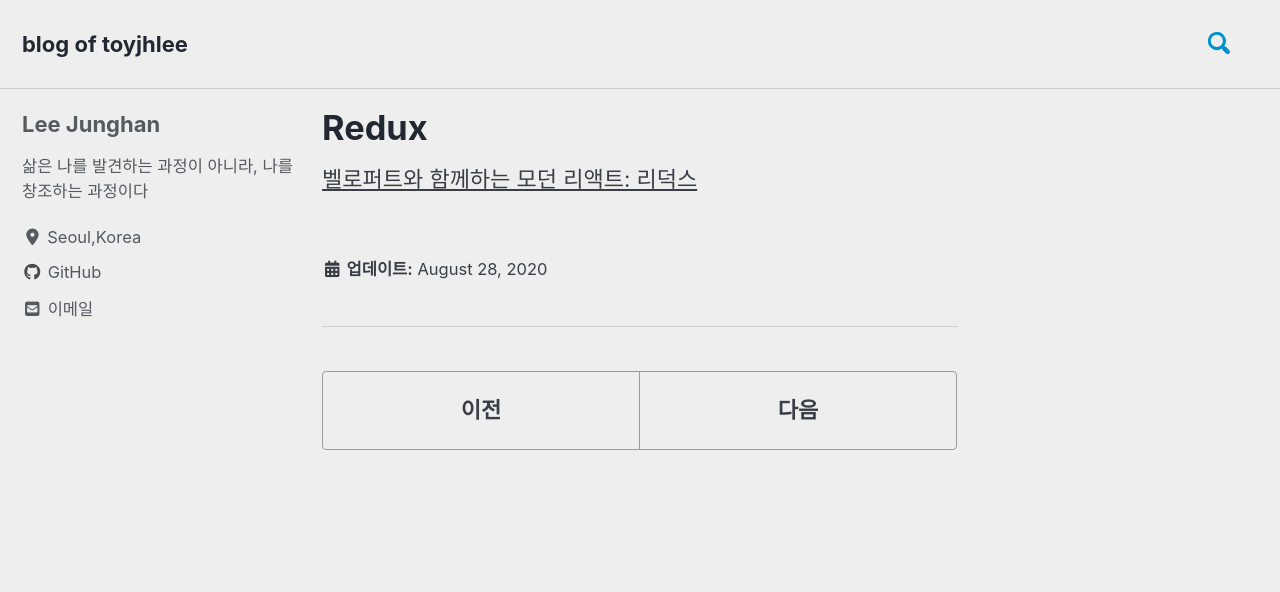
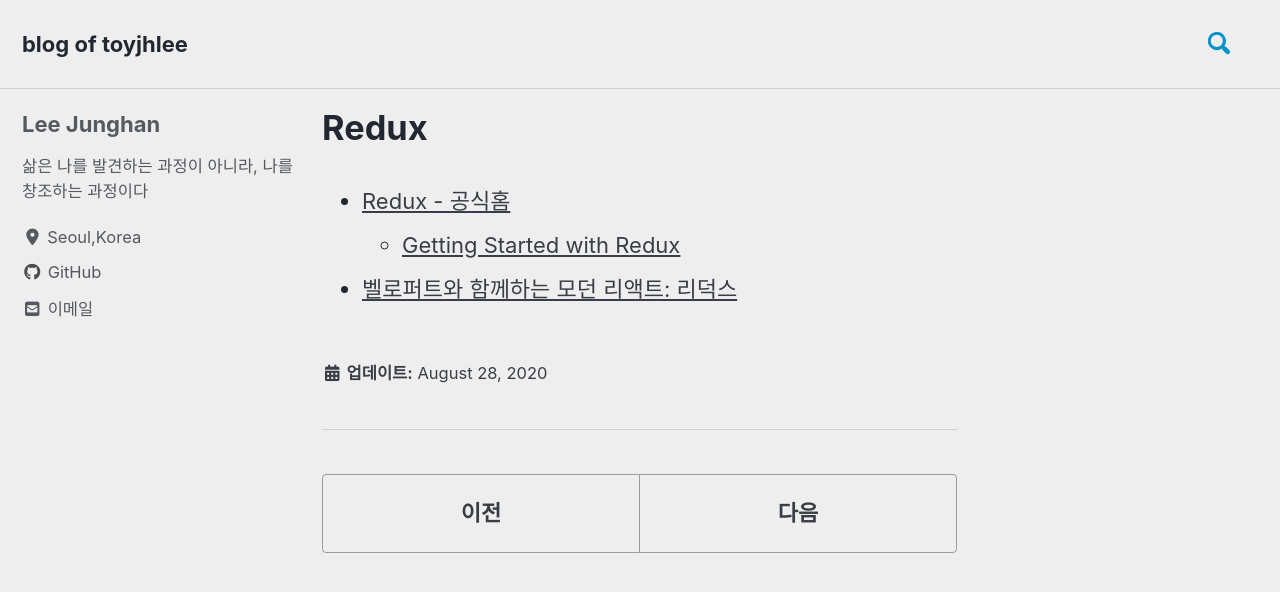
Before and after one commit to toyjhlee/toyjhlee.github.com, a Jekyll site: the page built from _posts/2020-08-28-redux.md, in a window 1280 px wide and 900 px high. Shown: the top 592 px of the window. Built offline with Jekyll 4.4.1, drawn with Linux system fonts in a browser that asks for light colours; cached includes are drawn as plain includes; nearby versions of some CDN libraries.

Commit message:
docs: add redux

```diff
--- a/_posts/2020-08-28-redux.md
+++ b/_posts/2020-08-28-redux.md
@@ -1,3 +1,3 @@
-
-
-[벨로퍼트와 함께하는 모던 리액트: 리덕스](https://react.vlpt.us/)
+- [Redux - 공식홈](https://redux.js.org/)
+    - [Getting Started with Redux](https://redux.js.org/introduction/getting-started)
+- [벨로퍼트와 함께하는 모던 리액트: 리덕스](https://react.vlpt.us/)
```
